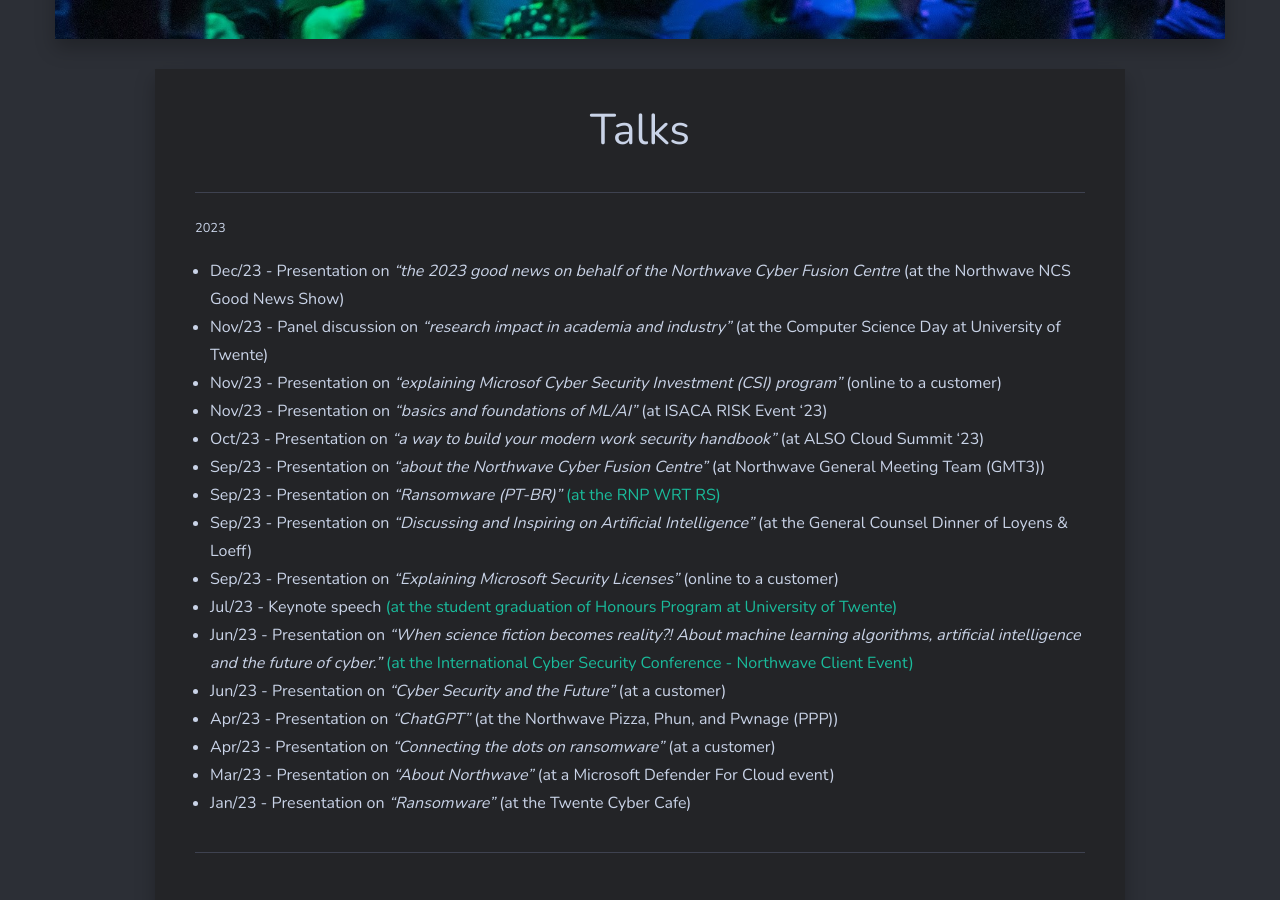
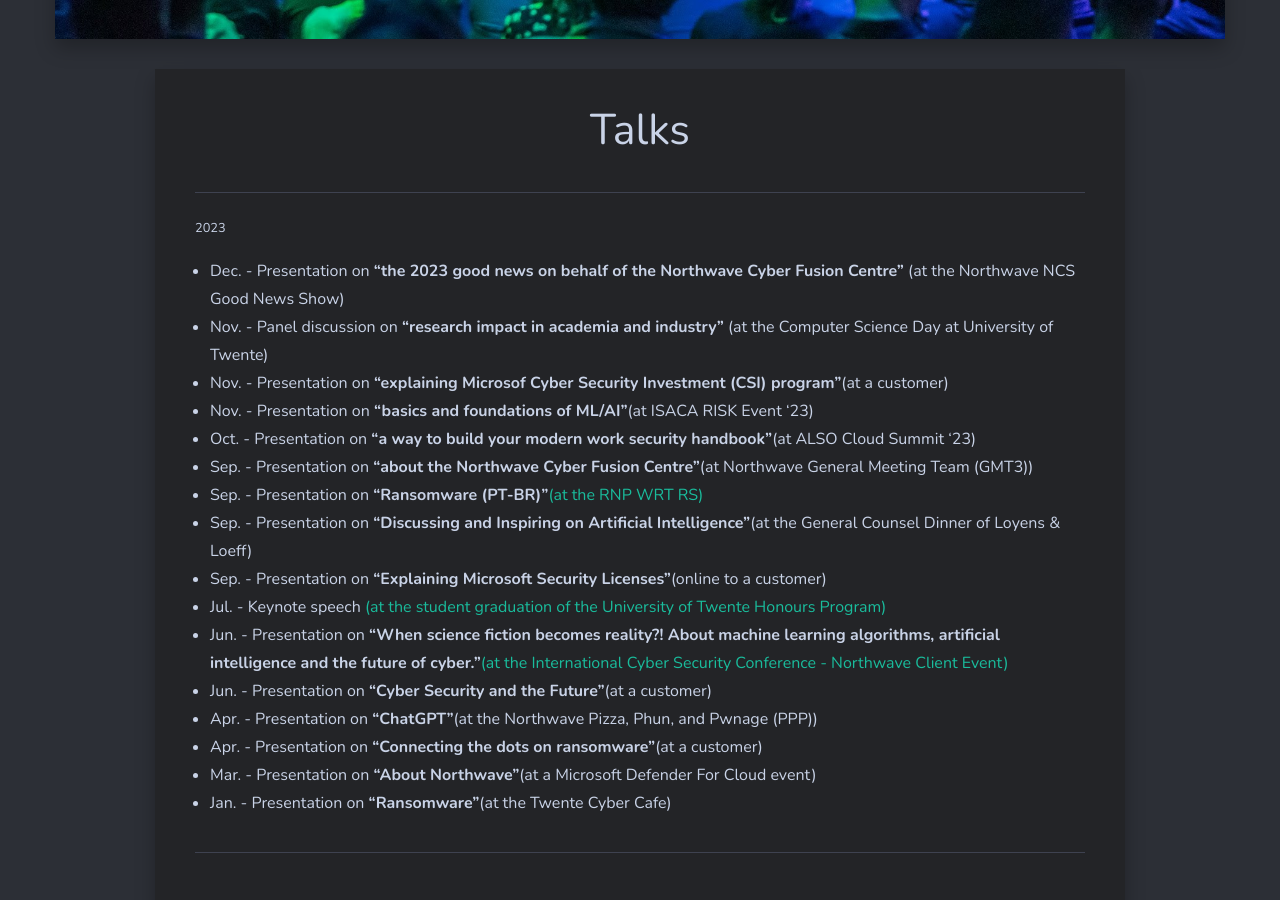
Before and after one commit to jjsantanna/jjsantanna.github.io, a Jekyll site: the page built from _pages/talks.md, in a window 1280 px wide and 900 px high, scrolled down 656 px. Built offline with Jekyll 4.4.1, drawn with Linux system fonts in a browser that asks for light colours; nearby versions of some CDN libraries.

```diff
--- a/_pages/talks.md
+++ b/_pages/talks.md
@@ -6,19 +6,19 @@
 ---
 
 <small>2023</small>
-- Dec/23 - Presentation on *"the 2023 good news on behalf of the Northwave Cyber Fusion Centre* (at the Northwave NCS Good News Show)
-- Nov/23 - Panel discussion on *"research impact in academia and industry"* (at the Computer Science Day at University of Twente)
-- Nov/23 - Presentation on *"explaining Microsof Cyber Security Investment (CSI) program"* (online to a customer)
-- Nov/23 - Presentation on *"basics and foundations of ML/AI"* (at ISACA RISK Event '23)
-- Oct/23 - Presentation on *"a way to build your modern work security handbook"* (at ALSO Cloud Summit '23)
-- Sep/23 - Presentation on *"about the Northwave Cyber Fusion Centre"* (at Northwave General Meeting Team (GMT3))
-- Sep/23 - Presentation on *"Ransomware (PT-BR)"* [(at the RNP WRT RS)](https://www.youtube.com/live/Oo9qLw3yQl0?si=NtbBSrnFFhLq3X9d&t=6321)
-- Sep/23 - Presentation on *"Discussing and Inspiring on Artificial Intelligence"* (at the General Counsel Dinner of Loyens & Loeff)
-- Sep/23 - Presentation on *"Explaining Microsoft Security Licenses"* (online to a customer)
-- Jul/23 - Keynote speech  [(at the student graduation of Honours Program at University of Twente)](https://www.linkedin.com/posts/jjcsantanna_over-the-years-among-all-the-teachers-and-activity-7085587903745011713-9vUM)
-- Jun/23 - Presentation on *"When science fiction becomes reality?! About machine learning algorithms, artificial intelligence and the future of cyber."* [(at the International Cyber Security Conference - Northwave Client Event)](https://northwave-cybersecurity.com/northwave-knowledge-network-agenda)
-- Jun/23 - Presentation on *"Cyber Security and the Future"* (at a customer)
-- Apr/23 - Presentation on *"ChatGPT"* (at the Northwave Pizza, Phun, and Pwnage (PPP))
-- Apr/23 - Presentation on *"Connecting the dots on ransomware"* (at a customer)
-- Mar/23 - Presentation on *"About Northwave"* (at a Microsoft Defender For Cloud event)
-- Jan/23 - Presentation on *"Ransomware"* (at the Twente Cyber Cafe)
+- Dec. - Presentation on **"the 2023 good news on behalf of the Northwave Cyber Fusion Centre"** (at the Northwave NCS Good News Show)
+- Nov. - Panel discussion on **"research impact in academia and industry"** (at the Computer Science Day at University of Twente)
+- Nov. - Presentation on **"explaining Microsof Cyber Security Investment (CSI) program"**(at a customer)
+- Nov. - Presentation on **"basics and foundations of ML/AI"**(at ISACA RISK Event '23)
+- Oct. - Presentation on **"a way to build your modern work security handbook"**(at ALSO Cloud Summit '23)
+- Sep. - Presentation on **"about the Northwave Cyber Fusion Centre"**(at Northwave General Meeting Team (GMT3))
+- Sep. - Presentation on **"Ransomware (PT-BR)"**[(at the RNP WRT RS)](https://www.youtube.com/live/Oo9qLw3yQl0?si=NtbBSrnFFhLq3X9d&t=6321)
+- Sep. - Presentation on **"Discussing and Inspiring on Artificial Intelligence"**(at the General Counsel Dinner of Loyens & Loeff)
+- Sep. - Presentation on **"Explaining Microsoft Security Licenses"**(online to a customer)
+- Jul. - Keynote speech [(at the student graduation of the University of Twente Honours Program)](https://www.linkedin.com/posts/jjcsantanna_over-the-years-among-all-the-teachers-and-activity-7085587903745011713-9vUM)
+- Jun. - Presentation on **"When science fiction becomes reality?! About machine learning algorithms, artificial intelligence and the future of cyber."**[(at the International Cyber Security Conference - Northwave Client Event)](https://northwave-cybersecurity.com/northwave-knowledge-network-agenda)
+- Jun. - Presentation on **"Cyber Security and the Future"**(at a customer)
+- Apr. - Presentation on **"ChatGPT"**(at the Northwave Pizza, Phun, and Pwnage (PPP))
+- Apr. - Presentation on **"Connecting the dots on ransomware"**(at a customer)
+- Mar. - Presentation on **"About Northwave"**(at a Microsoft Defender For Cloud event)
+- Jan. - Presentation on **"Ransomware"**(at the Twente Cyber Cafe)
```
